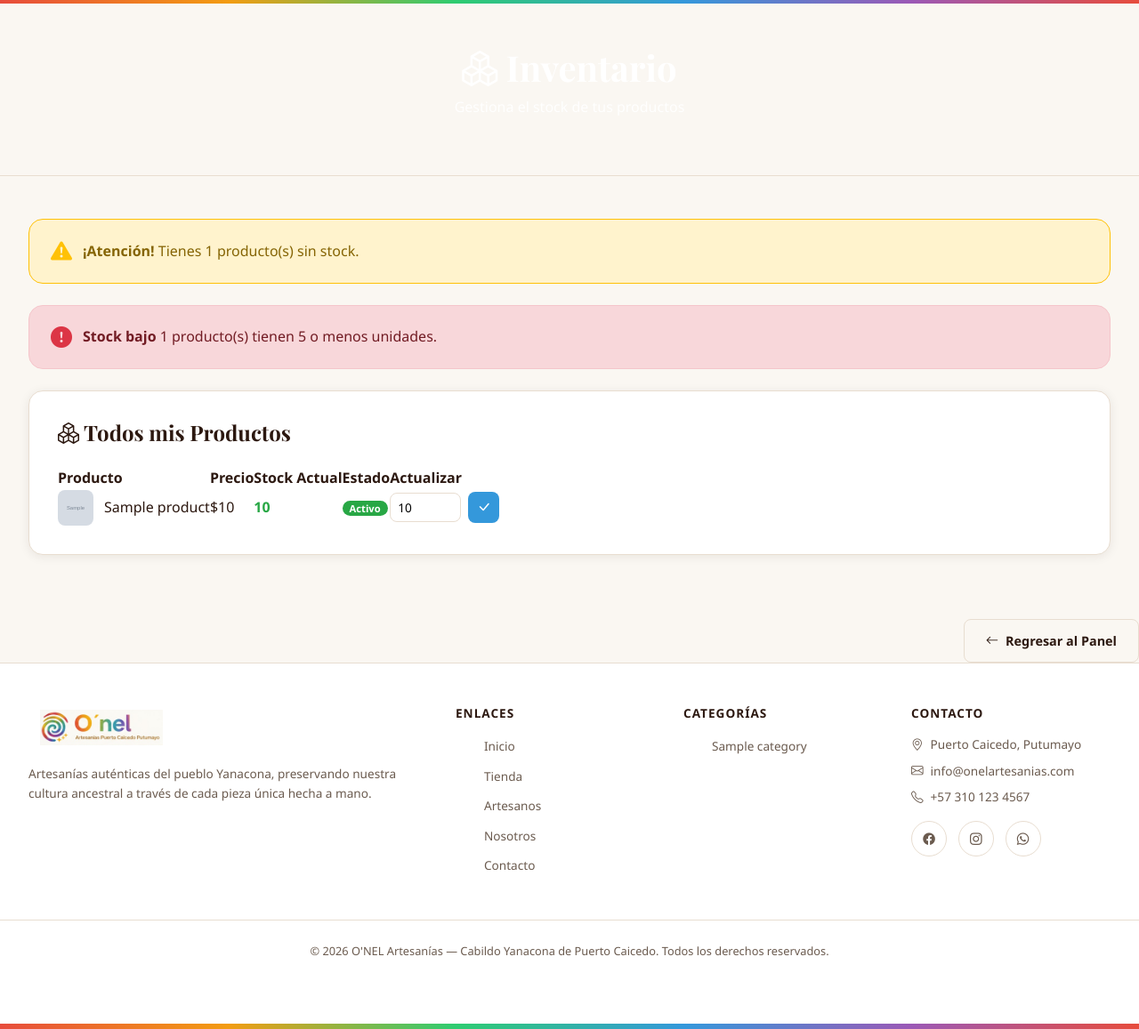
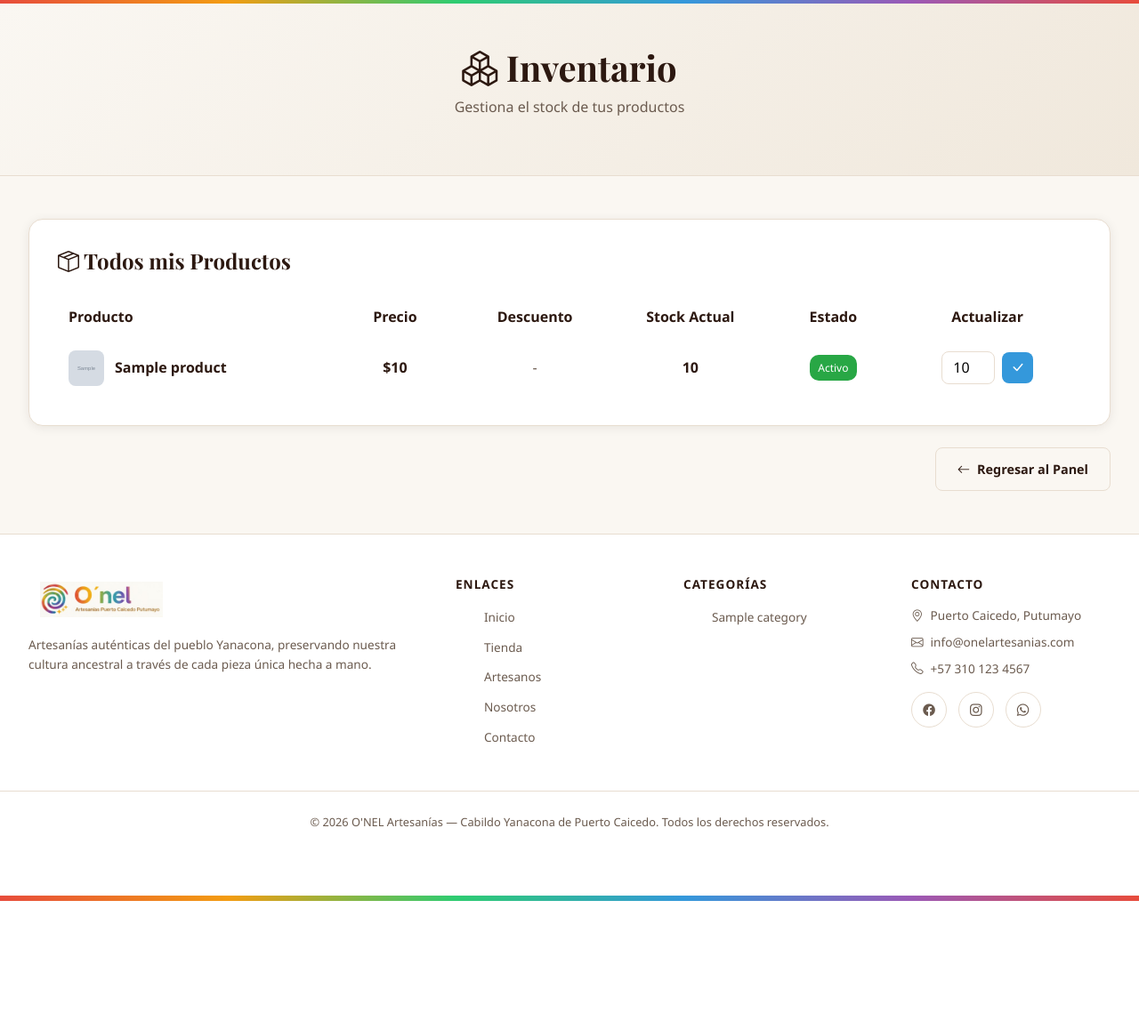
Before and after one commit to sneidercoyo/PROYECTO, a Django app: template proyecto_yanacona/templates/store/artisan_stock.html in a window 1280 px wide. Shown: the part 95-1252 px from the top of the page at 89% size. After the commit the page ends 1108 px from the top, so only its background shows below. Run offline with Django 4.2, Linux system fonts and the light colour scheme; tables that the repository leaves empty hold one stand-in row (values such as "Sample post"); the template is opened without the code that fills it: values that come from a table or form of the project are taken from there, most other values are stand-ins (such as "Sample title", 1, 10 or a date in 2020); grey boxes marked "Sample" are stand-in pictures.

Commit message:
ultimo comit

```diff
--- a/proyecto_yanacona/templates/store/artisan_stock.html
+++ b/proyecto_yanacona/templates/store/artisan_stock.html
@@ -1,62 +1,69 @@
 {% extends 'base.html' %}
 {% load static %}
-{% block title %}Inventario — Panel Artesano<div style="display:flex; justify-content:flex-end; margin-top:1.5rem;">
-            <a href="{% url 'artisan_dashboard' %}" class="btn-outline-exact"><i class="bi bi-arrow-left"></i> Regresar al Panel</a>
-        </div>{% endblock %}
+{% block title %}Inventario — Panel Artesano{% endblock %}
 {% block content %}
-<section class="page-header-exact" style="background:linear-gradient(135deg, var(--color-rainbow-5), var(--color-rainbow-6));">
+<section class="page-header-exact">
     <div class="container-exact" style="text-align:center;">
-        <h1 class="page-title-exact" style="color:white;"><i class="bi bi-boxes"></i> Inventario</h1>
-        <p class="page-subtitle-exact" style="color:rgba(255,255,255,0.9);">Gestiona el stock de tus productos</p>
+        <h1 class="page-title-exact"><i class="bi bi-boxes"></i> Inventario</h1>
+        <p class="page-subtitle-exact">Gestiona el stock de tus productos</p>
     </div>
 </section>
 <section class="section-padding">
     <div class="section-inner">
         {% if out_of_stock %}
-        <div style="background:#fff3cd; border:1px solid #ffc107; border-radius:var(--radius-lg); padding:1rem 1.5rem; margin-bottom:1.5rem; display:flex; align-items:center; gap:0.75rem;">
-            <i class="bi bi-exclamation-triangle-fill" style="color:#ffc107; font-size:1.5rem;"></i>
-            <div>
-                <strong style="color:#856404;">¡Atención!</strong>
-                <span style="color:#856404;"> Tienes {{ out_of_stock|length }} producto(s) sin stock.</span>
-            </div>
+        <div class="alert-exact alert-error-exact" style="margin-bottom:1rem;">
+            <i class="bi bi-exclamation-triangle-fill"></i> <strong>¡Atención!</strong> Tienes {{ out_of_stock|length }} producto(s) sin stock.
         </div>
         {% endif %}
         {% if low_stock %}
-        <div style="background:#f8d7da; border:1px solid #f5c6cb; border-radius:var(--radius-lg); padding:1rem 1.5rem; margin-bottom:1.5rem; display:flex; align-items:center; gap:0.75rem;">
-            <i class="bi bi-exclamation-circle-fill" style="color:#dc3545; font-size:1.5rem;"></i>
-            <div>
-                <strong style="color:#721c24;">Stock bajo</strong>
-                <span style="color:#721c24;"> {{ low_stock|length }} producto(s) tienen 5 o menos unidades.</span>
-            </div>
+        <div class="alert-exact alert-warning-exact" style="margin-bottom:1rem;">
+            <i class="bi bi-exclamation-circle-fill"></i> <strong>Stock bajo</strong> {{ low_stock|length }} producto(s) tienen 5 o menos unidades.
         </div>
         {% endif %}
         <div style="background:var(--color-white); border-radius:var(--radius-lg); border:1px solid var(--color-border); padding:2rem; box-shadow:var(--shadow-soft);">
-            <h4 style="font-family:'Playfair Display', serif; font-weight:700; margin-bottom:1.5rem;"><i class="bi bi-boxes"></i> Todos mis Productos</h4>
+            <h4 style="font-family:'Playfair Display', serif; font-weight:700; margin-bottom:1.5rem;"><i class="bi bi-box-seam"></i> Todos mis Productos</h4>
             {% if products %}
             <div class="table-responsive">
-                <table class="table-exact">
-                    <thead><tr><th>Producto</th><th>Precio</th><th>Stock Actual</th><th>Estado</th><th>Actualizar</th></tr></thead>
+                <table class="table-exact" style="width:100%; border-collapse:separate; border-spacing:0;">
+                    <thead>
+                        <tr>
+                            <th style="min-width:200px; padding:0.75rem; text-align:left;">Producto</th>
+                            <th style="min-width:100px; padding:0.75rem; text-align:center;">Precio</th>
+                            <th style="min-width:100px; padding:0.75rem; text-align:center;">Descuento</th>
+                            <th style="min-width:90px; padding:0.75rem; text-align:center;">Stock Actual</th>
+                            <th style="min-width:90px; padding:0.75rem; text-align:center;">Estado</th>
+                            <th style="min-width:140px; padding:0.75rem; text-align:center;">Actualizar</th>
+                        </tr>
+                    </thead>
                     <tbody>
                         {% for product in products %}
-                        <tr>
-                            <td>
+                        <tr style="border-bottom:1px solid var(--color-border);">
+                            <td style="padding:0.75rem;">
                                 <div style="display:flex; align-items:center; gap:0.75rem;">
-                                    {% if product.image %}<img src="{{ product.image.url }}" alt="{{ product.name }}" style="width:40px; height:40px; object-fit:cover; border-radius:var(--radius-sm);">
-                                    {% else %}<div style="width:40px; height:40px; background:var(--color-cream); border-radius:var(--radius-sm); display:flex; align-items:center; justify-content:center;"><i class="bi bi-image" style="color:var(--color-text-light);"></i></div>{% endif %}
-                                    <span>{{ product.name }}</span>
+                                    {% if product.image %}<img src="{{ product.image.url }}" alt="{{ product.name }}" style="width:40px; height:40px; object-fit:cover; border-radius:var(--radius-sm); flex-shrink:0;">
+                                    {% else %}<div style="width:40px; height:40px; background:var(--color-cream); border-radius:var(--radius-sm); display:flex; align-items:center; justify-content:center; flex-shrink:0;"><i class="bi bi-image" style="color:var(--color-text-light);"></i></div>{% endif %}
+                                    <a href="{% url 'product_detail' product.slug %}" style="color:var(--color-text); text-decoration:none; font-weight:600;">{{ product.name }}</a>
                                 </div>
                             </td>
-                            <td>${{ product.price|floatformat:0 }}</td>
-                            <td>
-                                <span style="font-weight:700; {% if product.stock == 0 %}color:#dc3545;{% elif product.stock <= 5 %}color:#ffc107;{% else %}color:#28a745;{% endif %}">{{ product.stock }}</span>
+                            <td style="padding:0.75rem; text-align:center; white-space:nowrap; font-weight:600;">${{ product.price|floatformat:0 }}</td>
+                            <td style="padding:0.75rem; text-align:center; white-space:nowrap;">
+                                {% if product.discount_price %}
+                                <span style="color:#dc3545; font-weight:600;">${{ product.discount_price|floatformat:0 }}</span>
+                                {% else %}
+                                <span style="color:var(--color-text-light);">-</span>
+                                {% endif %}
                             </td>
-                            <td><span class="badge" style="background:{% if product.active %}#28a745{% else %}#dc3545{% endif %}; color:white; padding:0.2rem 0.5rem; border-radius:10px; font-size:0.7rem;">{% if product.active %}Activo{% else %}Inactivo{% endif %}</span></td>
-                            <td>
-                                <form method="post" action="{% url 'artisan_stock' %}" style="display:flex; gap:0.5rem; align-items:center;">
+                            <td style="padding:0.75rem; text-align:center; font-weight:600;">{{ product.stock }}</td>
+                            <td style="padding:0.75rem; text-align:center;">
+                                <span style="background:{% if product.active %}#28a745{% else %}#dc3545{% endif %}; color:white; padding:0.3rem 0.6rem; border-radius:10px; font-size:0.75rem; display:inline-block;">
+                                    {% if product.active %}Activo{% else %}Inactivo{% endif %}
+                                </span>
+                            </td>
+                            <td style="padding:0.75rem; text-align:center;">
+                                <form method="post" action="{% url 'artisan_edit_product' product.id %}" style="display:flex; align-items:center; gap:0.5rem; justify-content:center;">
                                     {% csrf_token %}
-                                    <input type="hidden" name="product_id" value="{{ product.id }}">
-                                    <input type="number" name="new_stock" value="{{ product.stock }}" min="0" class="form-control-exact" style="width:80px; padding:0.3rem 0.5rem; font-size:0.85rem;">
-                                    <button type="submit" class="btn-sm" style="background:var(--color-rainbow-4); color:white; border:none; padding:0.3rem 0.6rem; border-radius:var(--radius-sm); cursor:pointer;"><i class="bi bi-check-lg"></i></button>
+                                    <input type="number" name="stock" value="{{ product.stock }}" min="0" style="width:60px; padding:0.3rem 0.5rem; border:1px solid var(--color-border); border-radius:var(--radius-sm); text-align:center;">
+                                    <button type="submit" style="background:var(--color-rainbow-4); color:white; border:none; border-radius:var(--radius-sm); padding:0.3rem 0.6rem; cursor:pointer;"><i class="bi bi-check-lg"></i></button>
                                 </form>
                             </td>
                         </tr>
@@ -66,15 +73,15 @@
             </div>
             {% else %}
             <div class="text-center py-5">
-                <i class="bi bi-boxes" style="font-size:3rem; color:var(--color-text-light);"></i>
+                <i class="bi bi-box-seam" style="font-size:3rem; color:var(--color-text-light);"></i>
                 <p style="color:var(--color-text-light); margin-top:1rem;">No tienes productos aún.</p>
                 <a href="{% url 'artisan_add_product' %}" class="btn-primary-exact mt-2">Crear Producto</a>
             </div>
             {% endif %}
         </div>
+        <div style="display:flex; justify-content:flex-end; margin-top:1.5rem;">
+            <a href="{% url 'artisan_dashboard' %}" class="btn-outline-exact"><i class="bi bi-arrow-left"></i> Regresar al Panel</a>
+        </div>
     </div>
 </section>
-<div style="display:flex; justify-content:flex-end; margin-top:1.5rem;">
-            <a href="{% url 'artisan_dashboard' %}" class="btn-outline-exact"><i class="bi bi-arrow-left"></i> Regresar al Panel</a>
-        </div>
 {% endblock %}
```
Also changed, not shown: proyecto_yanacona/templates/store/admin_categories.html (+36 -18 lines), proyecto_yanacona/templates/store/artisan_products.html (+32 -23 lines).
